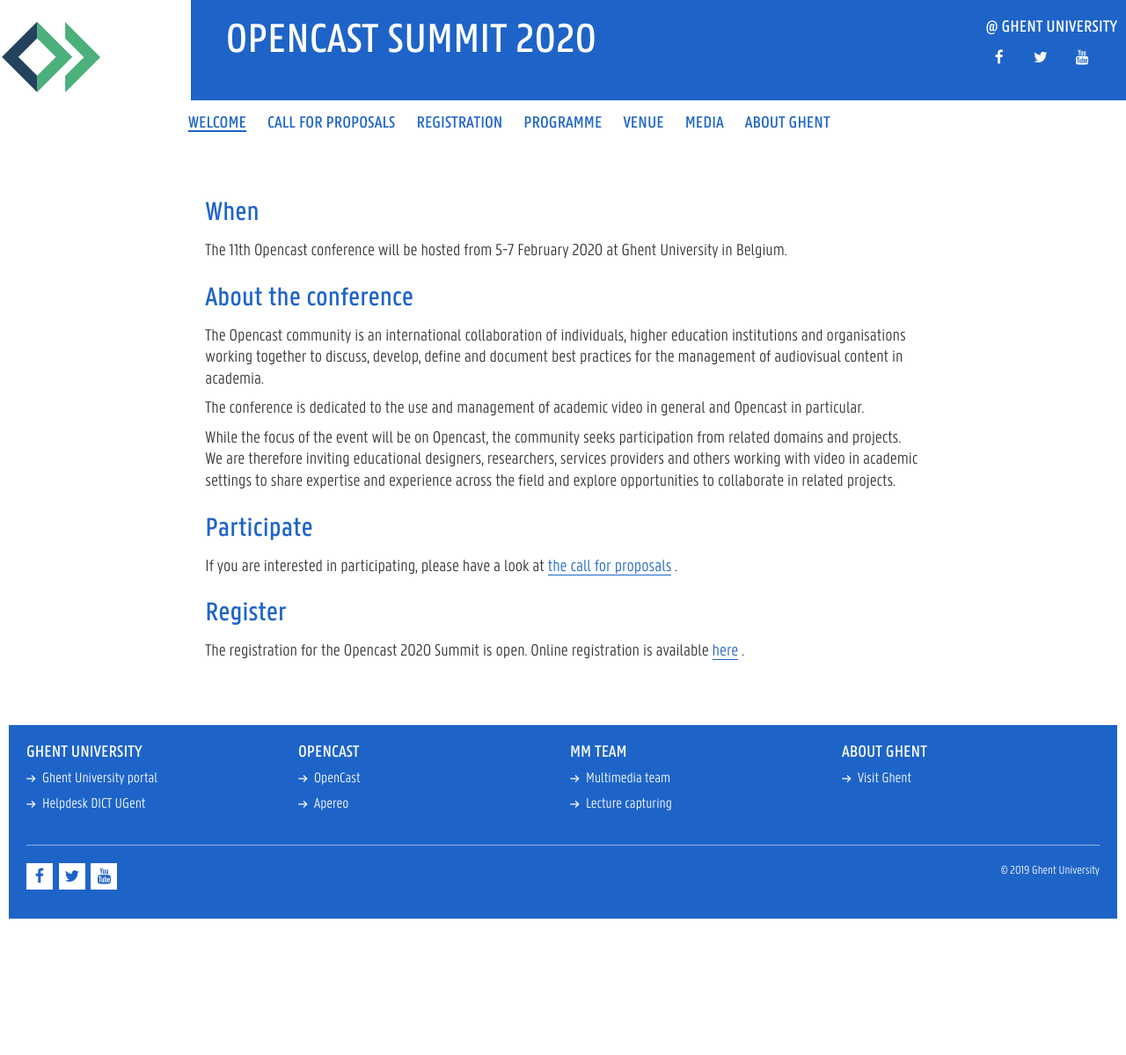
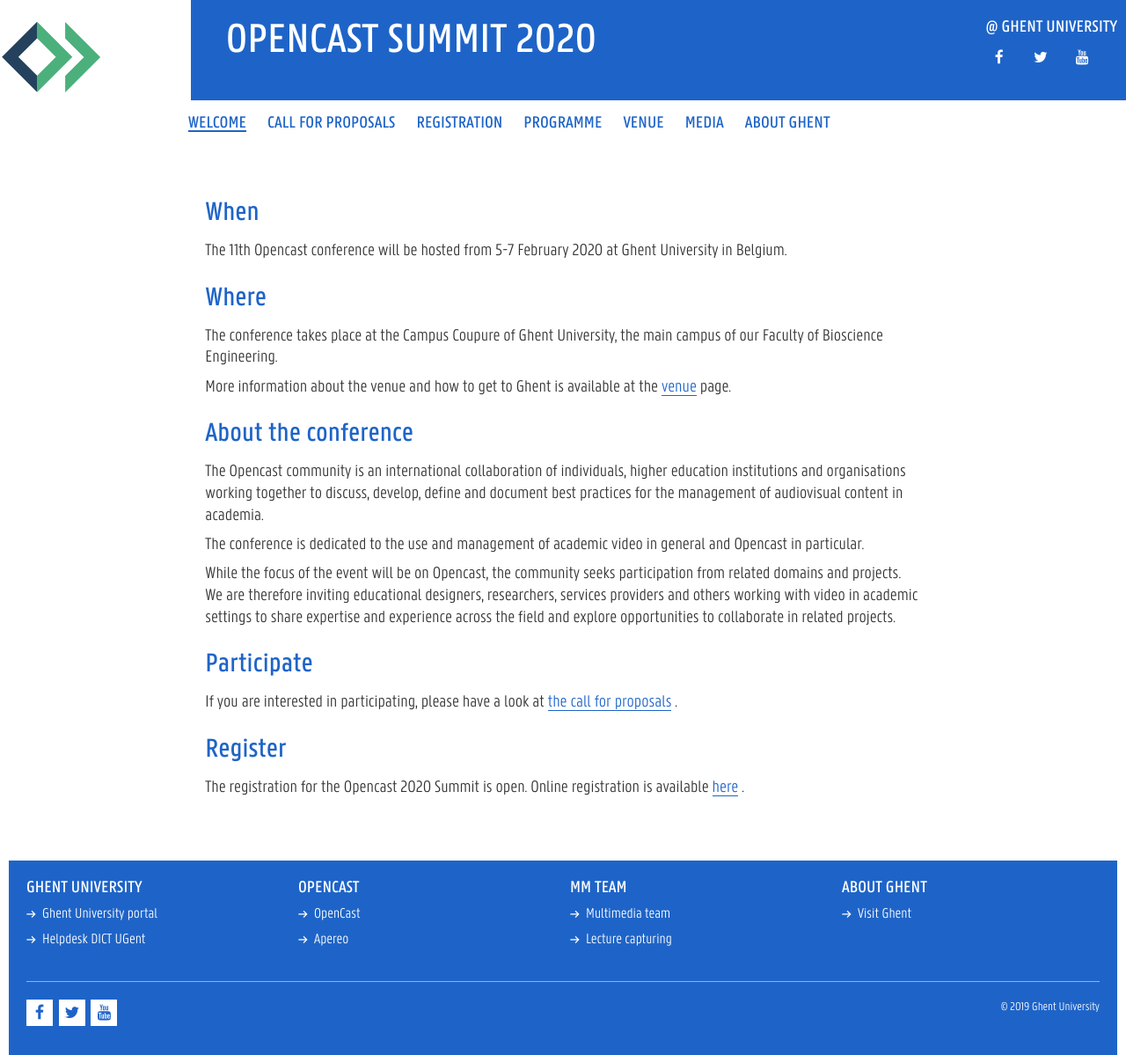
Before and after one commit to mm-dict/oc2020, a Jekyll site: the page built from index.md, in a window 1280 px wide. Shown: the whole page at 88% size. Built offline with Jekyll 4.4.1, drawn with Linux system fonts in a browser that asks for light colours; a script that is not in the unit is left out; before the commit the page ends 1044 px from its top, so only the background shows below that.

Commit message:
Added info about the conference location

```diff
--- a/index.md
+++ b/index.md
@@ -4,6 +4,11 @@ title: Home
 ---
 ## When
 The 11th Opencast conference will be hosted from 5-7 February 2020 at Ghent University in Belgium.
+
+## Where
+The conference takes place at the Campus Coupure of Ghent University, the main campus of our Faculty of Bioscience Engineering.
+
+More information about the venue and how to get to Ghent is available at the [venue](https://oc2020.ugent.be/venue.html) page.
 
 ## About the conference
 The Opencast community is an international collaboration of individuals, higher education institutions and organisations working together to discuss, develop, define and document best practices for the management of audiovisual content in academia.
--- a/venue.html
+++ b/venue.html
@@ -9,6 +9,7 @@ title: Venue
 <p>Faculty of Bioscience Engineering</p>
 <p>Coupure Links 653</p>
 <p>9000 Gent (Belgium)</p>
+<p><a href="https://visit.gent.be/en/good-know/practical-information/how-get-ghent">How to get to Ghent?</a></p>
 </div>
 
 <div class="col-sm-6 col-md-6 col-xs-6">
```
